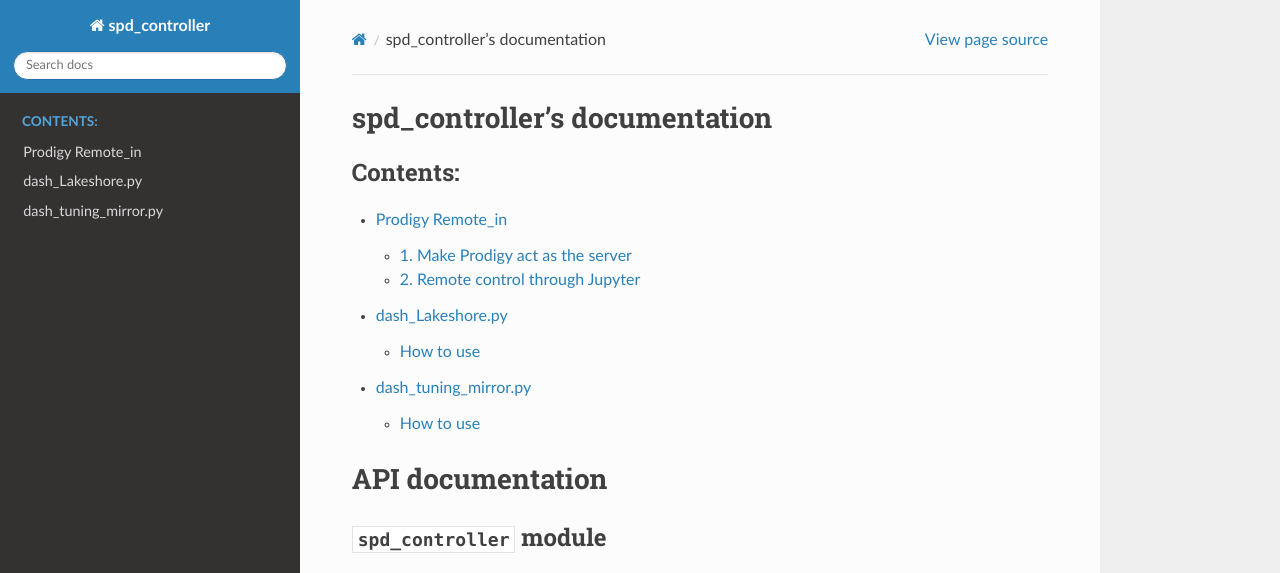
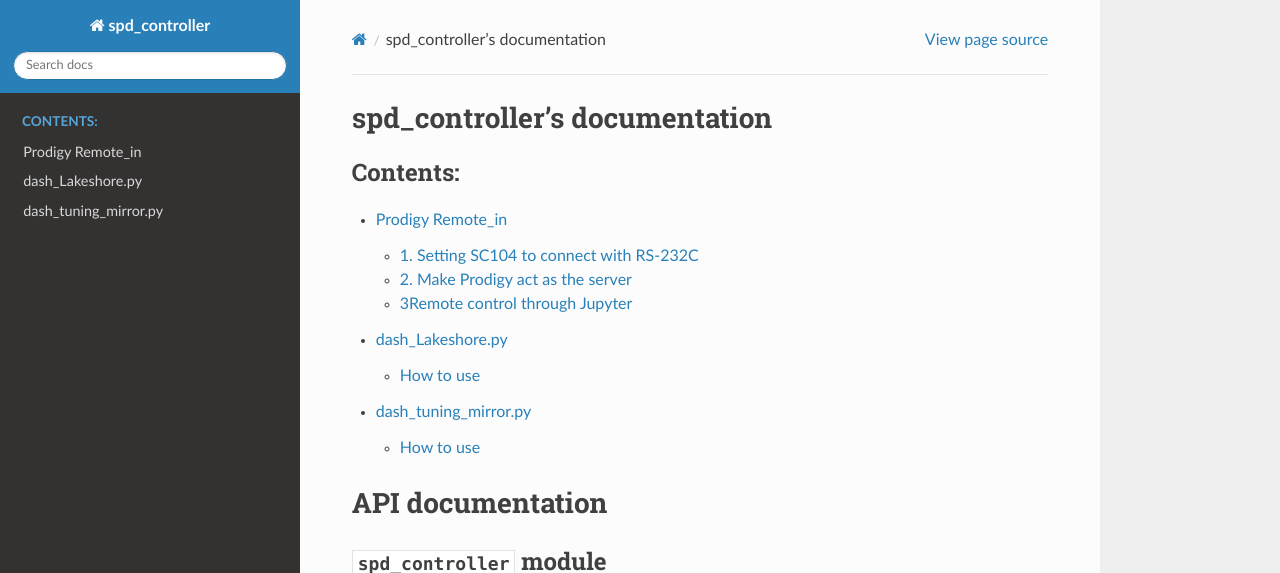
Before and after one commit to arafune/spd_controller, a Sphinx documentation site: the page built from doc/source/index.rst, in a window 1280 px wide and 900 px high, cut to the strip 0-573 px from the top of the window. Built offline with Sphinx 7.4.7 and the Read the Docs theme 2.0.0, drawn with Linux system fonts in a browser that asks for light colours.

Commit message:
docs(Prodigy_remote_in.md): Add picture of SC104

```diff
--- a/doc/source/Prodigy_remote_in/Prodigy_remote_in.md
+++ b/doc/source/Prodigy_remote_in/Prodigy_remote_in.md
@@ -24,7 +24,13 @@ Here, the way-1 is described.
 Fig: The diagram of the way-3.
 -->
 
-## 1. Make Prodigy act as the server
+## 1. Setting SC104 to connect with RS-232C
+
+Confirm the "Mode" is RS232C. If not, press "Mode" button.
+
+![SC104_display](./SC104_controller_display.png)
+
+## 2. Make Prodigy act as the server
 
 Confirm that "SC104" is _NOT_ connected with prodigy by checking "Device Control"
 
@@ -40,7 +46,7 @@ and then select the template, and check "Allow Remote Connections"
 
 ![Remote_in](./ProdigyRemote_in.png)
 
-## 2. Remote control through Jupyter
+## 3Remote control through Jupyter
 
 - Open the "Windows terminal"
 - type the following
```
Also changed, not shown: 1 other file.
